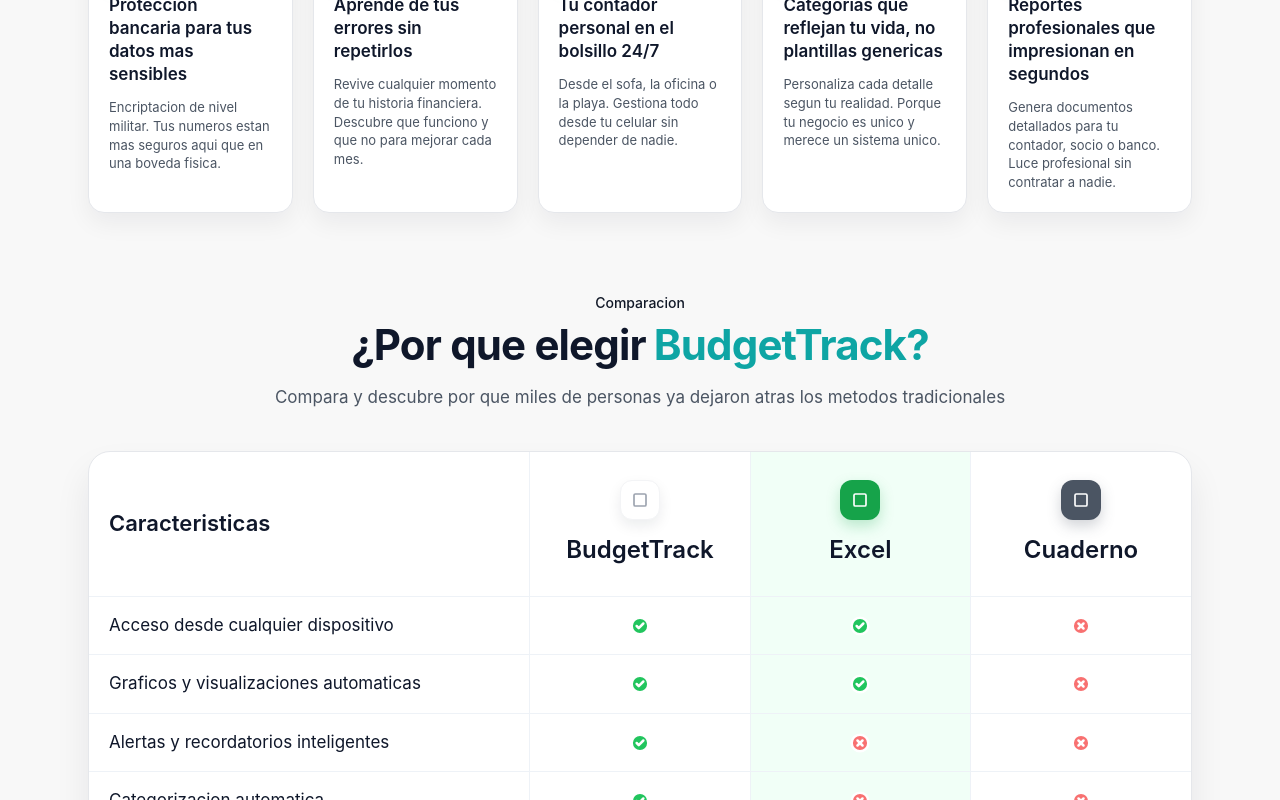
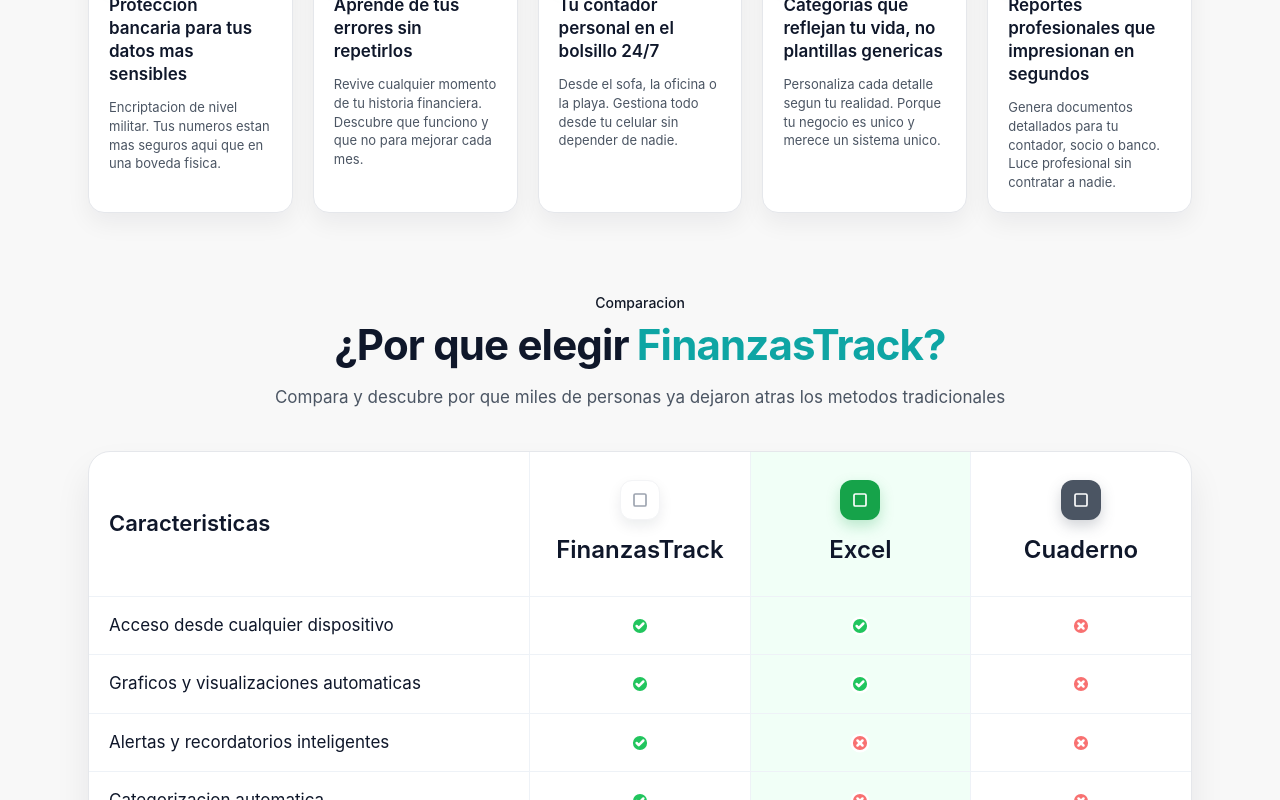
Before and after one commit to wilsonUC/page-2, a React (Vite) app: page / in a window 1280 px wide. Shown: the part 2000-2800 px from the top of the page. Built offline with nearby package versions, Linux system fonts and the light colour scheme.

Commit message:
para subir

```diff
--- a/src/components/layout/Navbar.jsx
+++ b/src/components/layout/Navbar.jsx
@@ -11,7 +11,7 @@
             <Square className="h-4 w-4 stroke-[2.5]" aria-hidden="true" />
           </span>
           <span className="text-[31px] font-semibold leading-none tracking-[-0.04em] text-[#111827]">
-            BudgetTrack
+            FinanzasTrack
           </span>
         </a>
 
--- a/src/components/sections/HeroSection.jsx
+++ b/src/components/sections/HeroSection.jsx
@@ -428,7 +428,7 @@
           <p className="text-sm font-medium text-[#111827]">Comparacion</p>
           <h2 className="mt-2 text-[30px] font-bold leading-[1.15] tracking-[-0.02em] text-[#0f172a] md:text-[42px]">
             ¿Por que elegir
-            <span className="ml-2 text-[#0ea5a4]">BudgetTrack?</span>
+            <span className="ml-2 text-[#0ea5a4]">FinanzasTrack?</span>
           </h2>
           <p className="mx-auto mt-4 max-w-3xl text-[14px] text-[#4b5563] md:text-[17px]">
             Compara y descubre por que miles de personas ya dejaron atras los metodos
@@ -447,7 +447,7 @@
                   <span className="mx-auto mb-3 grid h-10 w-10 place-content-center rounded-xl border border-[#f3f4f6] bg-white shadow-[0_6px_14px_rgba(15,23,42,0.08)]">
                     <Square className="h-4 w-4 stroke-[2.5] text-[#9ca3af]" aria-hidden="true" />
                   </span>
-                  <p className="text-[24px] font-semibold text-[#0f172a]">BudgetTrack</p>
+                  <p className="text-[24px] font-semibold text-[#0f172a]">FinanzasTrack</p>
                 </th>
                 <th className="w-[20%] border-b border-r border-[#eef2f7] bg-[#f1fff7] px-5 py-7 text-center">
                   <span className="mx-auto mb-3 grid h-10 w-10 place-content-center rounded-xl bg-[#16a34a] shadow-[0_6px_14px_rgba(22,163,74,0.25)]">
@@ -500,7 +500,7 @@
           <p className="text-sm font-medium text-[#111827]">Conoce la App</p>
           <h2 className="mt-2 text-[30px] font-bold leading-[1.12] tracking-[-0.02em] text-[#0f172a] md:text-[42px]">
             Descubre todo lo que puedes hacer con
-            <span className="ml-2 text-[#0ea5a4]">BudgetTrack</span>
+            <span className="ml-2 text-[#0ea5a4]">FinanzasTrack</span>
           </h2>
           <p className="mx-auto mt-4 max-w-3xl text-[14px] text-[#4b5563] md:text-[17px]">
             Una plataforma completa diseñada para que tengas el control total de tus finanzas
```
